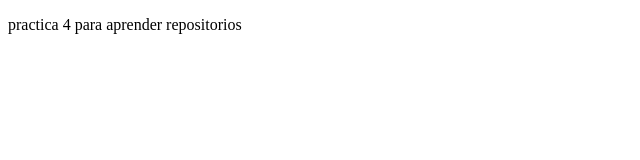
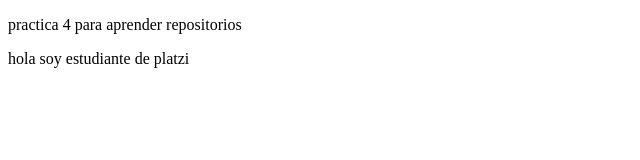
Before and after one commit to 2901alexander/proyecto4, a plain HTML site: page index.html in a window 1280 px wide. Shown: the whole page, without its empty margins (0-640 px from the left). Drawn offline with Linux system fonts and the light colour scheme.

Commit message:
primera modificacion de este archivo

```diff
--- a/index.html
+++ b/index.html
@@ -8,6 +8,7 @@
 </head>
 <body>
     <p>practica 4 para aprender repositorios</p>
+    <p>hola soy estudiante de platzi</p>
 
 </body>
 </html>
```
